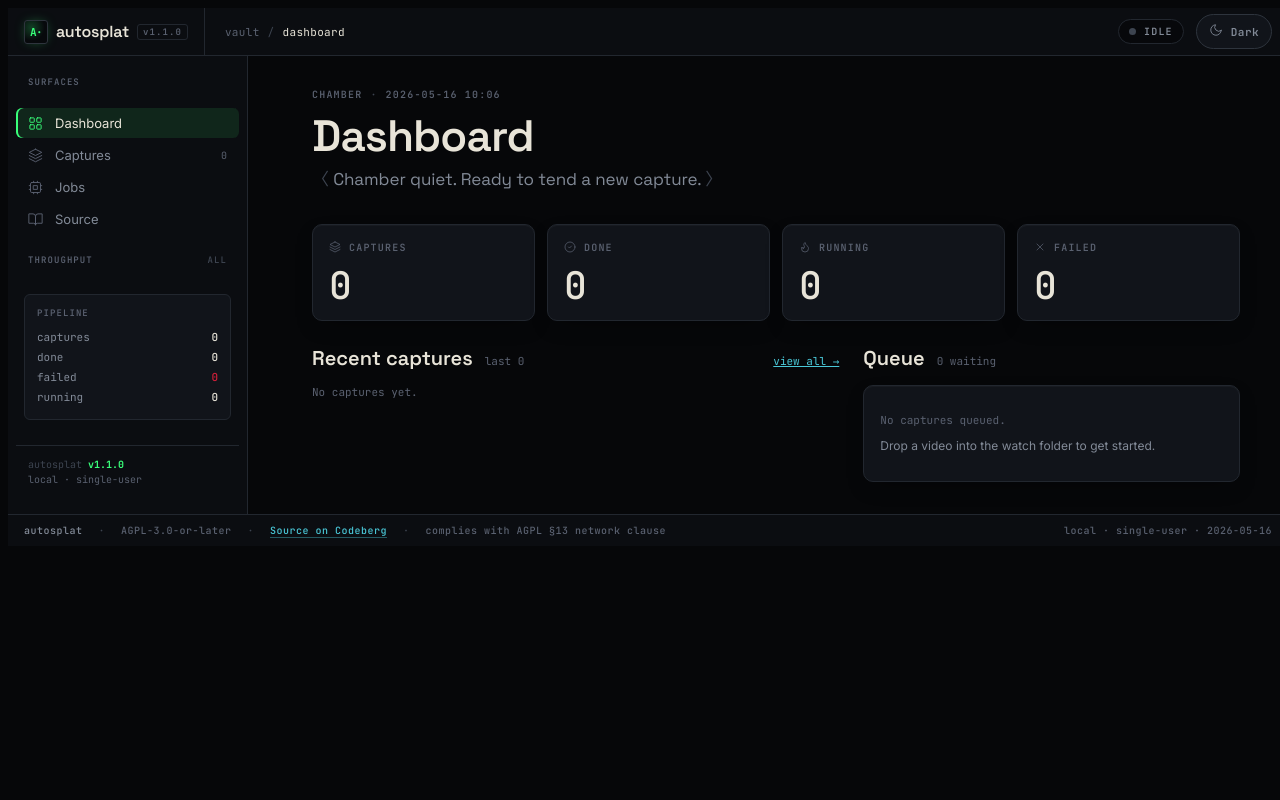
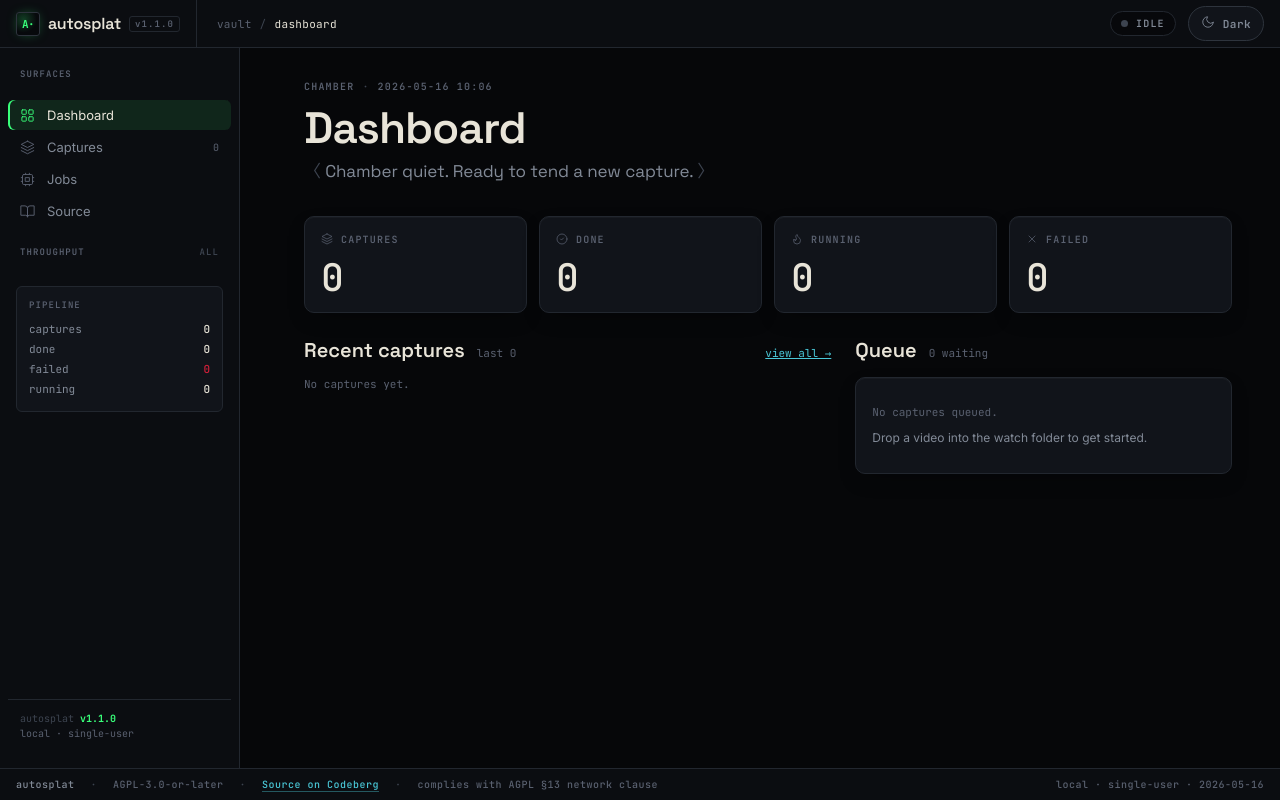
Before and after one commit to johannes-kaindl/autosplat, a FastAPI app: page / in a window 1280 px wide. Run offline with FastAPI, Linux system fonts and the light colour scheme.

Commit message:
fix(webui): vertical scroll + viewer-iframe full-height — closes SF-PIPE-4 + SF-PIPE-5
Both bugs share one root cause: there was no `html, body { height: 100% }`
rule. .as-frame is <body> with height:100% + overflow:hidden — without the
height chain <body> collapsed to content height, so:
  - SF-PIPE-4: body's overflow:hidden propagated to the viewport → the page
    could not scroll, and .as-main's overflow-y:auto never engaged (it was
    content-height, never constrained).
  - SF-PIPE-5: the viewer's flex:1 / height:100% descendants had no parent
    height to resolve against → the SuperSplat iframe collapsed to a strip.

Adding `html, body { height: 100%; margin: 0 }` restores the chain: .as-frame
fills the viewport, .as-main becomes a real scroll container, the viewer fills.

Co-Authored-By: Claude Sonnet 4.6 <noreply@anthropic.com>

```diff
--- a/pipeline/src/autosplat/webui/static/css/autosplat.css
+++ b/pipeline/src/autosplat/webui/static/css/autosplat.css
@@ -142,6 +142,13 @@
 [data-theme="light"] .as-side-foot { color: var(--fg-tertiary); }
 
 /* ====== Mockup frame ===================================================== */
+/* Load-bearing: .as-frame is <body> with height:100% + overflow:hidden. Without
+   this chain <body> collapses to content height, the viewport inherits its
+   overflow:hidden (page won't scroll), and every percentage-height descendant
+   (.as-main scroll container, the flex:1 viewer) has no parent height to
+   resolve against. Closes SF-PIPE-4 + SF-PIPE-5. */
+html, body { height: 100%; margin: 0; }
+
 .as-frame, .as-tokens {
   /* autosplat is an indie power-user tool, not a literary surface.
      Re-point display → sans (Space Grotesk) for this whole subtree only;
```
